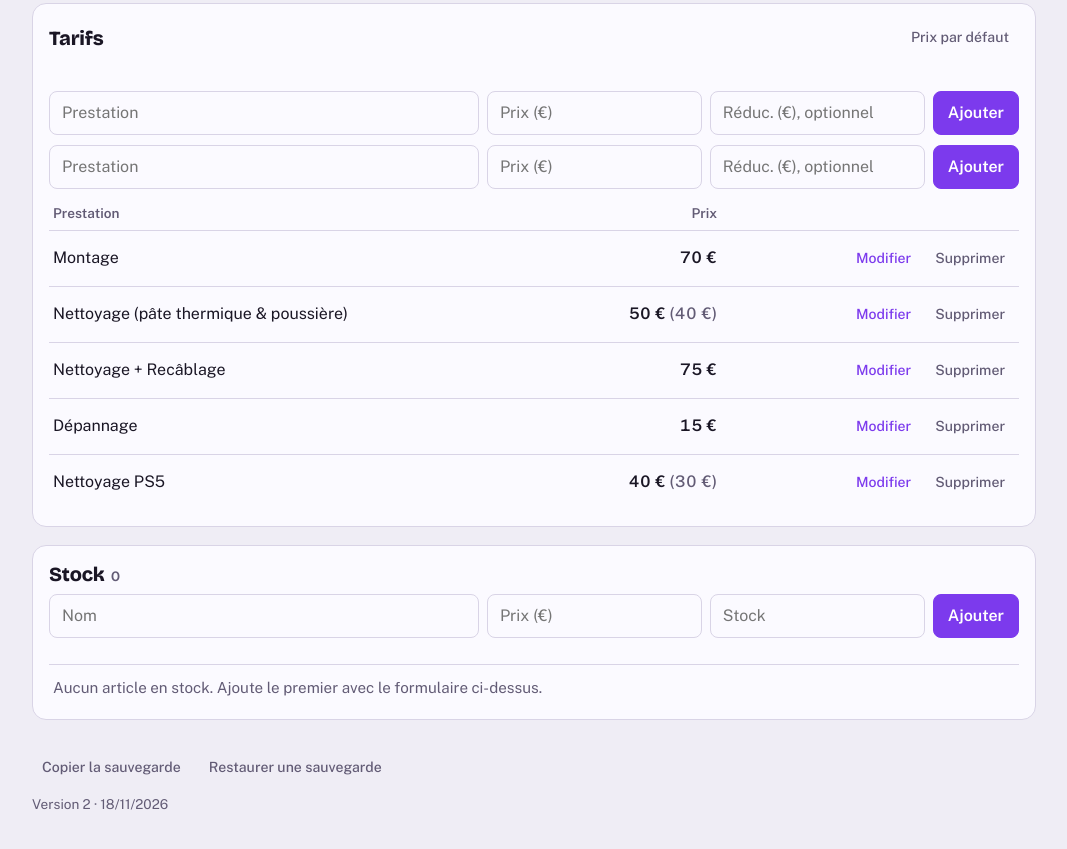
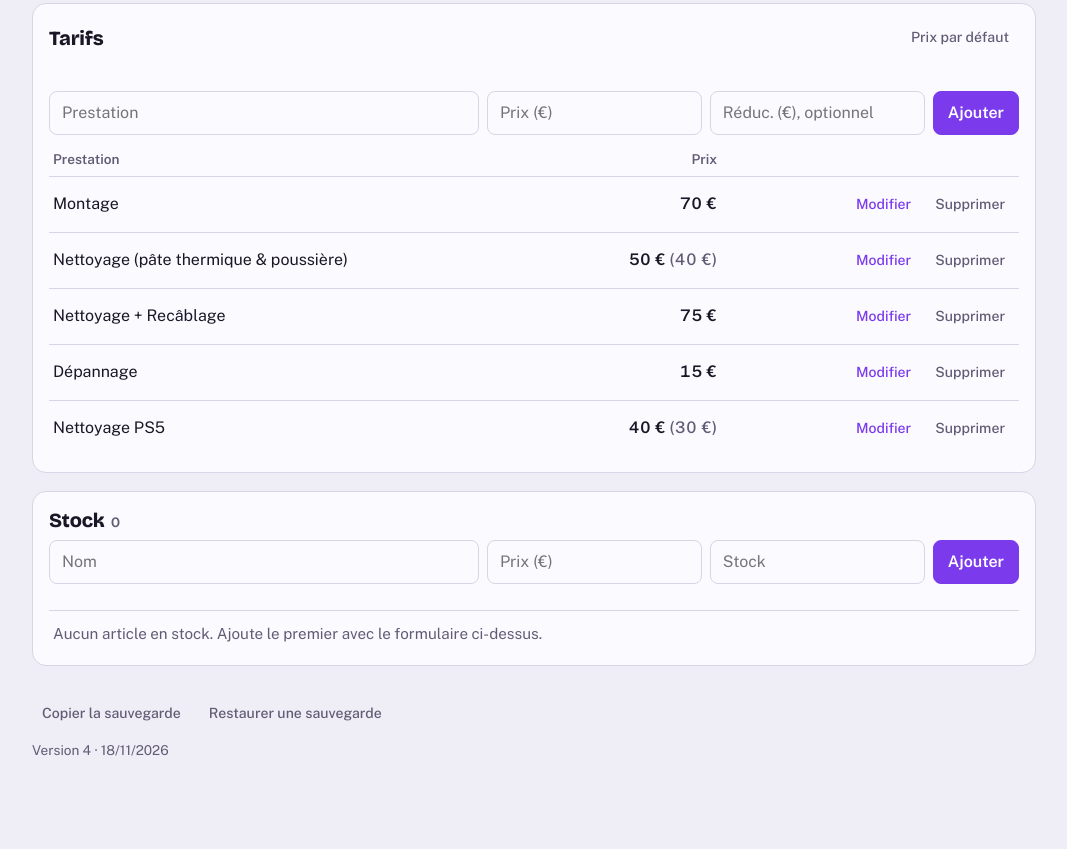
Before and after one commit to WassimEl/GGHub, a plain HTML site: page index.html in a window 1280 px wide. Shown: the part 1345-2194 px from the top of the page, without its empty margins (106-1173 px from the left). After the commit the page ends 2169 px from the top, so only its background shows below. Drawn offline with nearby package versions, Linux system fonts and the light colour scheme; no server answers.

Commit message:
Remove old form and update version number

```diff
--- a/index.html
+++ b/index.html
@@ -180,12 +180,6 @@ footer{margin-top:30px;display:flex;flex-wrap:wrap;gap:8px;align-items:center;co
     <input id="tPromo" type="number" min="0" step="0.01" inputmode="decimal" placeholder="Réduc. (€), optionnel" aria-label="Prix réduit, optionnel">
     <button class="primary" type="submit">Ajouter</button>
   </form>
-  <form id="tForm" class="tform">
-    <input id="tName" placeholder="Prestation" aria-label="Nouvelle prestation" required maxlength="80">
-    <input id="tPrice" type="number" min="0" step="0.01" inputmode="decimal" placeholder="Prix (€)" aria-label="Prix en euros" required>
-    <input id="tPromo" type="number" min="0" step="0.01" inputmode="decimal" placeholder="Réduc. (€), optionnel" aria-label="Prix réduit, optionnel">
-    <button class="primary" type="submit">Ajouter</button>
-  </form>
     <div class="twrap"><table>
       <thead><tr><th scope="col">Prestation</th><th scope="col">Prix</th><th scope="col"><span class="sr">Actions</span></th></tr></thead>
       <tbody id="tBody"></tbody>
@@ -299,7 +293,7 @@ footer{margin-top:30px;display:flex;flex-wrap:wrap;gap:8px;align-items:center;co
     <button class="ghost" id="exp">Copier la sauvegarde</button>
     <button class="ghost" id="imp">Restaurer une sauvegarde</button>
     <span class="msg" id="msg" role="status"></span>
-  <div id="ver" class="h" style="width:100%">Version 2 · 18/11/2026</div></footer>
+  <div id="ver" class="h" style="width:100%">Version 4 · 18/11/2026</div></footer>
 </div>
 
 <dialog id="dLink"><form method="dialog" id="fLink" onsubmit="return false">
@@ -681,7 +675,6 @@ function renderEnt(){
     var c1=el("div","ec");c1.append(el("b",null,it.client),el("span","h",it.pc||"PC non précisé"));
     if(it.dv){var dl=el("span","h","Devis n° "+it.dv+" ");var cp=el("button","ghost edit","Copier");cp.type="button";cp.setAttribute("aria-label","Copier le numéro de devis "+it.dv);cp.onclick=function(){copyTxt(it.dv)};dl.appendChild(cp);c1.appendChild(dl)}
     if(it.auto&&!it.edited)c1.appendChild(el("span","h","Client à renseigner : clique sur Modifier"));
-    if(it.auto&&!it.edited)c1.appendChild(el("span","h","Client à renseigner : clique sur Modifier"));
     var c2=el("div","ec");
     var label=f.st==="due"?(f.days<0?"À prévenir (dépassé de "+(-f.days)+" j)":"À prévenir aujourd'hui"):(f.st==="soon"?f.mb+" mois écoulés":"À jour");
     var badge=el("span","eb "+f.st,label);
```
